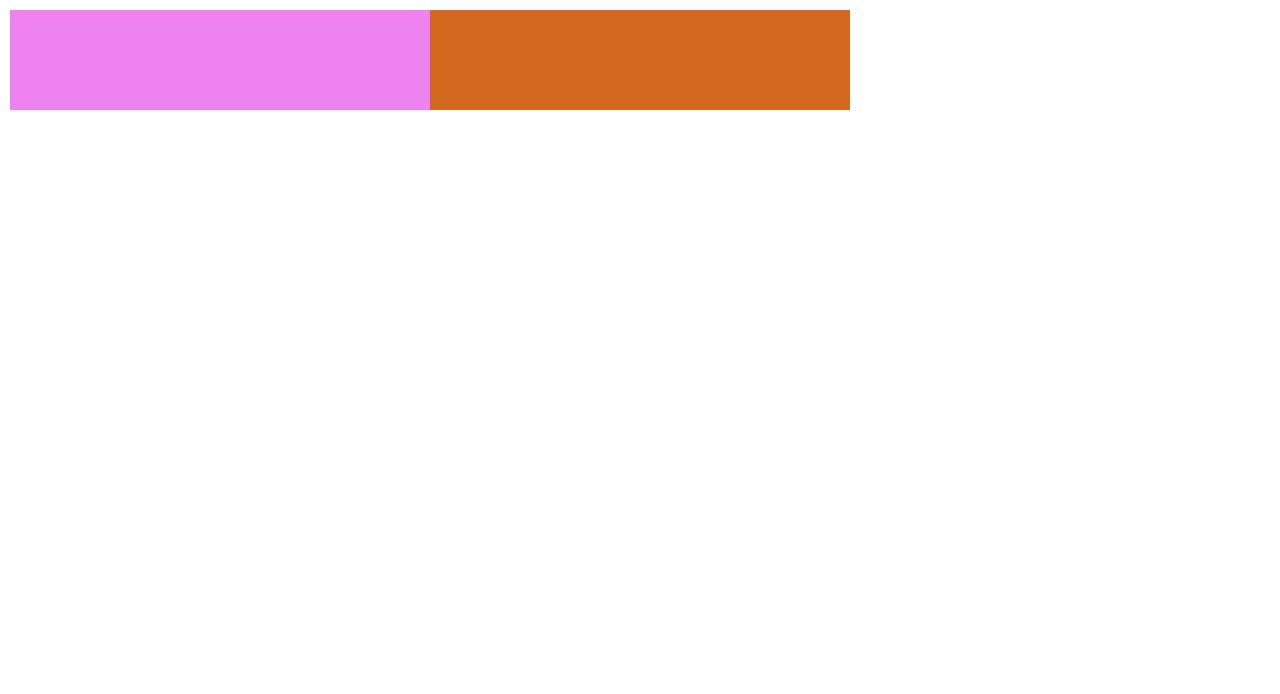
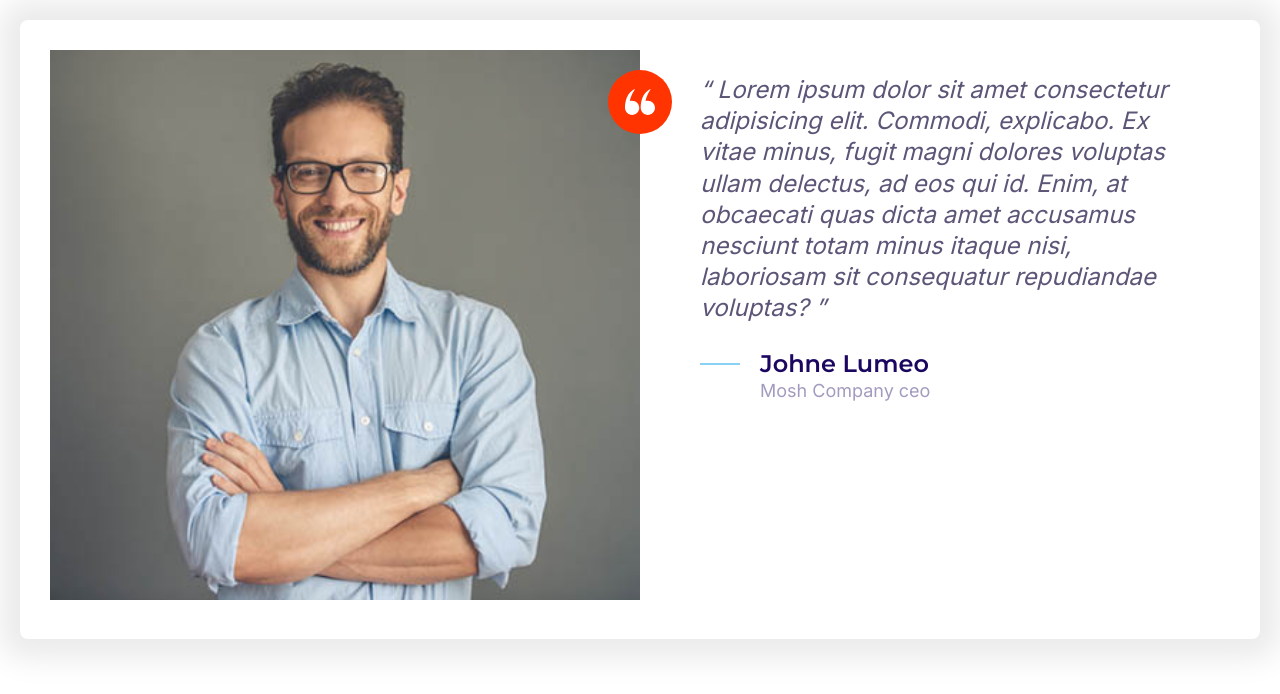
Before and after one commit to OlgaVolska/moshify, a plain HTML site: page index.html in a window 1280 px wide. Drawn offline with Linux system fonts and the light colour scheme.

Commit message:
create testimonial

```diff
--- a/css/style.css
+++ b/css/style.css
@@ -187,6 +187,10 @@ a {
     height: 40px;
 }
 
+.icon--small {
+    width: 30px;
+    height: 30px;
+}
 .icon-container {
     align-items: center;
     background-color: #f3f9fa;
@@ -195,6 +199,10 @@ a {
     height: 64px;
     justify-content: center;
     width: 64px;
+}
+
+.icon-container--accent {
+    background-color: var(--color-accent);
 }
 
 .icon--primary {
@@ -300,10 +308,6 @@ a {
     margin: 3px;
 }
 
-.icon--white {
-    margin-right: 2rem;
-}
-
 .input {
     padding: 1.5rem 3.5rem;
     border-radius: var(--border-radius);
@@ -329,7 +333,7 @@ a {
 
 .card {
     border-radius: 8px;
-    box-shadow: 0 0 20px 10px #f3f3f3;
+    box-shadow: 0 0 30px 20px #ebebeb;
     overflow: hidden;
 }
 
@@ -347,6 +351,7 @@ a {
     background: var(--color-secondary);
     color: #fff;
 }
+
 
 
 /* Plans */
@@ -508,3 +513,36 @@ a {
     }
 
 }
+
+/* Testimonials */
+
+.testimonial {
+    padding: 3rem;
+}
+
+.testimonial__image {
+    position: relative;
+}
+.testimonial__image > .icon-container {
+    position: absolute;
+    top: 2rem;
+    right: -32px;
+}
+
+.testimonial__image > img {
+    width: 100%;
+}
+
+@media screen and (min-width: 786px) {
+    .testimonial .quote,
+    .testimonial .quote__author {
+        font-size: 2.4rem;
+    }
+    .testimonial .quote__company {
+        font-size: 1.8rem;
+    }
+    .quote {
+        margin-left: 6rem;
+    }
+
+}
--- a/index.html
+++ b/index.html
@@ -12,10 +12,36 @@
     <link rel="stylesheet" href="css/normalize.css">
     <link rel="stylesheet" href="css/style.css">
 </head>
-<body>
-    <div class="grid grid--1x2 grid--1x3">
-        <div style="height: 100px; background: violet;"></div>
-        <div style="height: 100px; background: chocolate;"></div>
+<body style="padding: 2rem;">
+    <div class="card testimonial">
+        <div class="grid grid--1x2">
+            <div class="testimonial__image">
+                <img src="images/testimonial.jpg" alt="The smile developer">
+                <span class="icon-container icon-container--accent">
+                    <svg class="icon icon--white icon--small">
+                        <use xlink:href="images/sprite.svg#quotes"></use>
+                    </svg>
+                </span>
+            </div>
+            <blockquote class="quote">
+                <p class="quote__text">
+                    Lorem ipsum dolor sit amet consectetur adipisicing elit. Commodi, explicabo. Ex vitae minus, fugit magni dolores voluptas ullam delectus, ad eos qui id. Enim, at obcaecati quas dicta amet accusamus nesciunt totam minus itaque nisi, laboriosam sit consequatur repudiandae voluptas?
+                </p>
+                <footer>
+                    <div class="media">
+                        <div class="media__image">
+                            <svg class="icon icon--primary quote__icon">
+                                <use xlink:href="images/sprite.svg#line"></use>
+                            </svg>
+                        </div>
+                        <div class="media__body">
+                            <h3 class="media__title quote__author"> Johne Lumeo</h3>
+                            <p class="quote__company">Mosh Company ceo</p>
+                        </div>
+                    </div>
+                </footer>
+            </blockquote>
+        </div>
     </div>
 </body>
 </html>
```
Also changed, not shown: components/testimonial.html (added, +30 -0 lines), images/testimonial.jpg (added).
